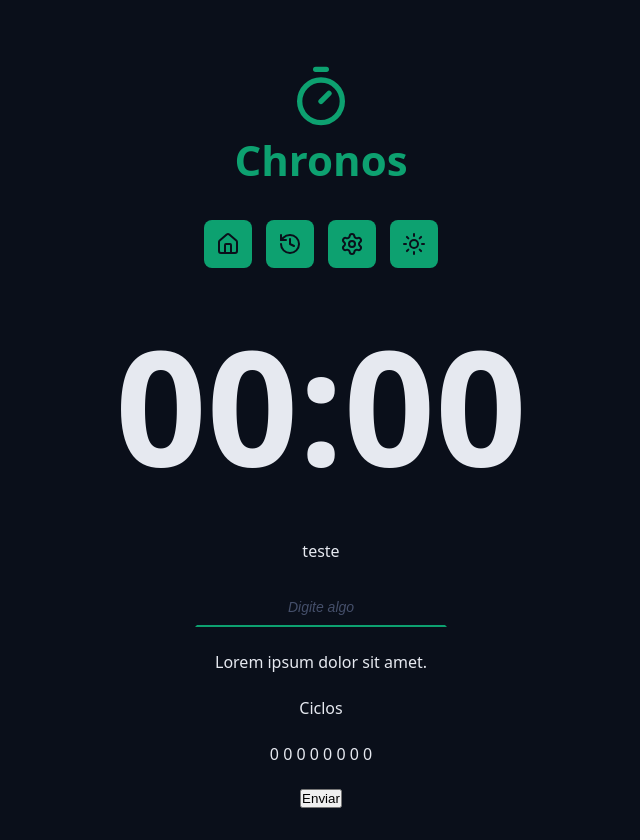
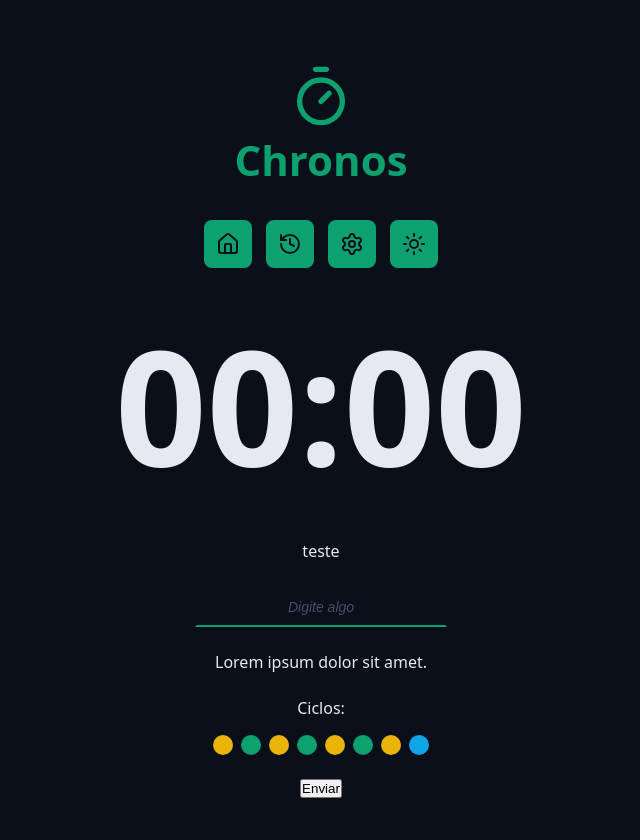
Before and after one commit to felipeaugustoap/chronos-pomodoro, a React (Vite) app: page / in a window 1280 px wide. Shown: the whole page, without its empty margins (319-959 px from the left). Built offline with nearby package versions, Linux system fonts and the light colour scheme.

Commit message:
Create Cycles Component

```diff
--- a/src/App.tsx
+++ b/src/App.tsx
@@ -8,6 +8,7 @@
 import { Menu } from './components/Menu'
 import { CountDown } from './components/CountDown'
 import { DefaultInput } from './components/DefaultInput'
+import { Cycles } from './components/Cycles'
 
 
 //PascalCase
@@ -40,8 +41,7 @@
                     </div>
 
                     <div className="formRow">
-                        <p>Ciclos</p>
-                        <p>0 0 0 0 0 0 0 0 </p>
+                        <Cycles/>
                     </div>
 
                     <div className="formRow">
--- /dev/null
+++ b/src/components/Cycles/index.tsx
@@ -0,0 +1,22 @@
+import styles from './styles.module.css';
+
+
+
+export function Cycles() {
+  return (
+    <div className={styles.cycles}>
+          <span>Ciclos:</span>
+
+          <div className={styles.cycleDots}>
+              <span className={`${styles.cycleDot} ${styles.workTime}`}></span>
+              <span className={`${styles.cycleDot} ${styles.shortBreakTime}`}></span>
+              <span className={`${styles.cycleDot} ${styles.workTime}`}></span>
+              <span className={`${styles.cycleDot} ${styles.shortBreakTime}`}></span>
+              <span className={`${styles.cycleDot} ${styles.workTime}`}></span>
+              <span className={`${styles.cycleDot} ${styles.shortBreakTime}`}></span>
+              <span className={`${styles.cycleDot} ${styles.workTime}`}></span>
+              <span className={`${styles.cycleDot} ${styles.longBreakTime}`}></span>
+          </div>
+    </div>
+  );
+}
--- /dev/null
+++ b/src/components/Cycles/styles.module.css
@@ -0,0 +1,33 @@
+.cycles{
+    display: flex;
+    flex-direction: column;
+    align-items: center;
+    justify-content: center;
+    gap: 1.6rem;
+
+}
+
+.cycleDots{
+    display: flex;
+    gap: 0.8rem;
+}
+
+.cycleDot{
+
+    width: 2rem;
+    height: 2rem;
+    background-color: var(--primary);
+    border-radius: 50%;
+}
+
+.workTime{
+    background-color: var(--warning);
+}
+
+.shortBreakTime{
+    background-color: var(--primary);
+}
+
+.longBreakTime{
+    background-color: var(--info);
+}
--- /dev/null
+++ b/src/components/DefaultButton/styles.module.css
@@ -0,0 +1,30 @@
+.input{
+    background-color: transparent;
+    text-align: center;
+    font-size: 1.8rem;
+    padding: 0.8rem;
+
+    color: var(--text-default);
+    outline: none;
+
+    border: 0.2rem solid transparent;
+    border-bottom: 0.2rem solid var(--primary);
+    transition: all 0.1s ease-in-out;
+}
+
+.input:focus{
+    border-radius: 0.8rem;
+    border: 0.2rem solid var(--primary);
+
+}
+
+.input::placeholder{
+    color: var(--gray-500);
+    font-size: 1.4rem;
+    font-style: italic;
+}
+
+.input:disabled{
+    border-bottom: 0.2rem solid var(--disabled);
+    color: var(--text-muted);
+}
```
Also changed, not shown: src/components/DefaultButton/index.tsx (added, +17 -0 lines).
